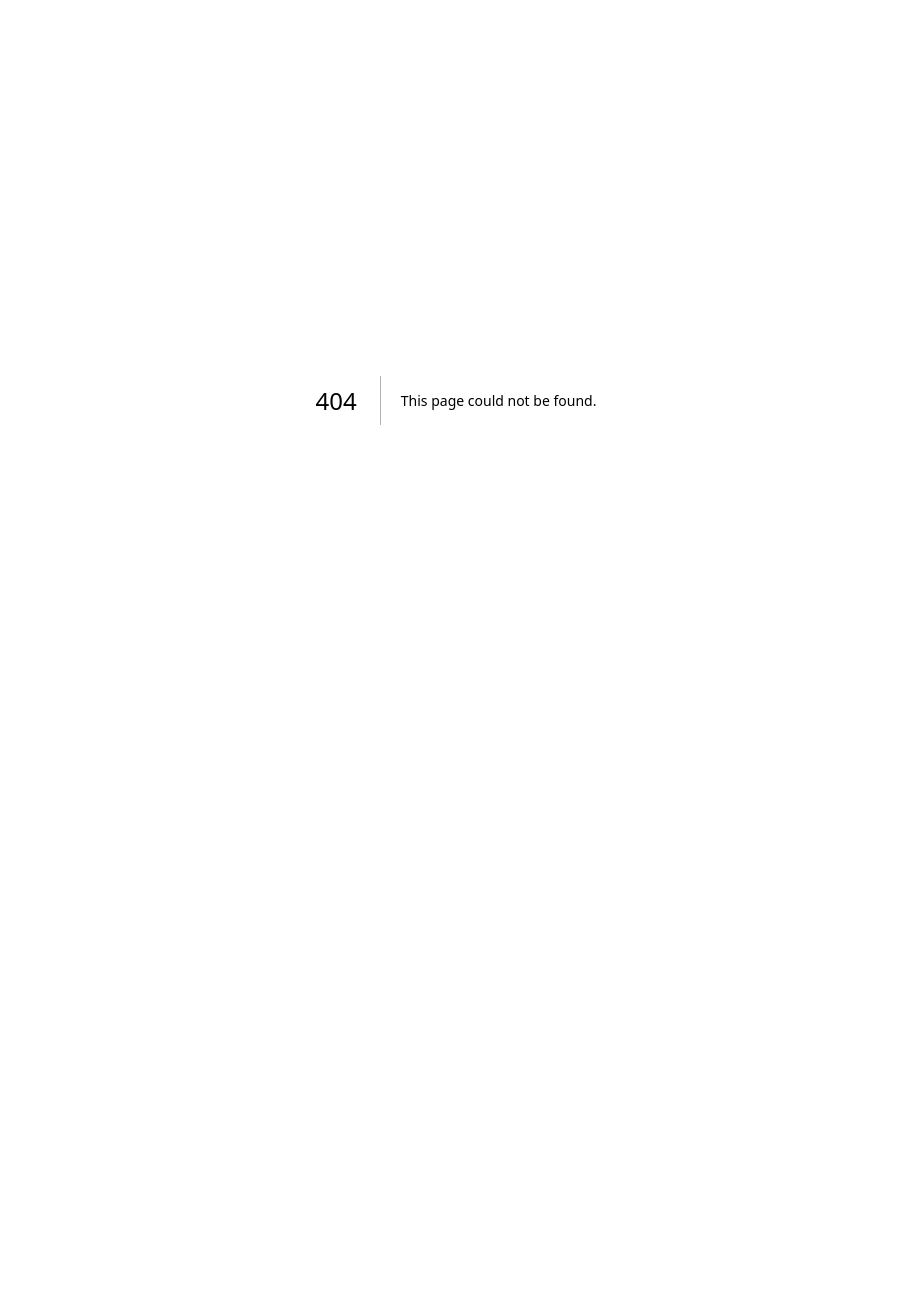
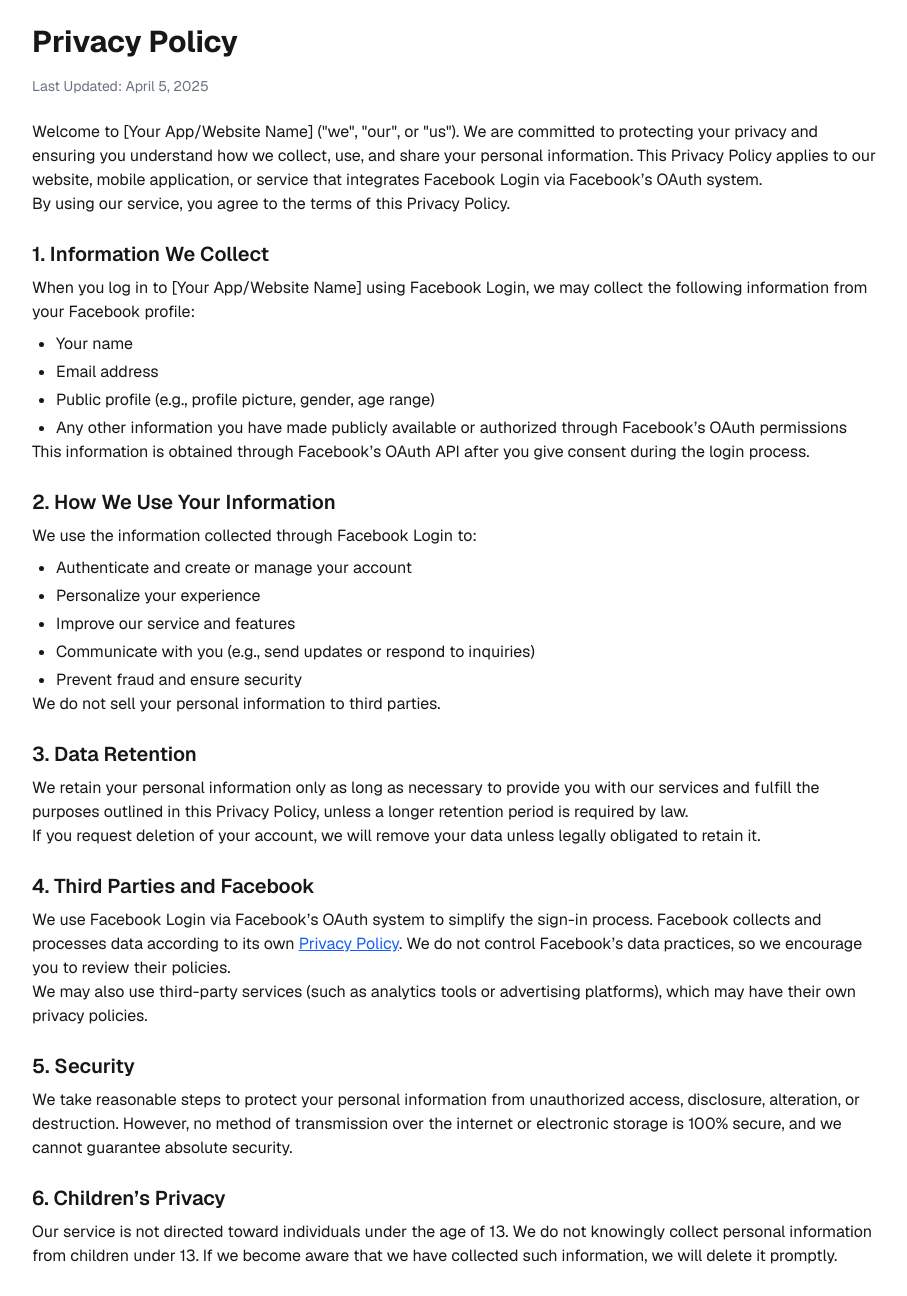
Before and after one commit to AkioCkist/CarAppWebDesign, a Next.js app: page /privacy-policy in a window 1280 px wide. Before the commit this address had no page. Shown: the top 1296 px of the page, without its empty margins (184-1091 px from the left). Before the commit the page ends 800 px from the top, so only its background shows below. Built offline with nearby package versions, Linux system fonts and the light colour scheme.

Commit message:
feat: add Privacy Policy page with data collection and usage details

```diff
--- /dev/null
+++ b/src/app/privacy-policy/page.tsx
@@ -0,0 +1,85 @@
+// app/privacy-policy/page.tsx
+
+export const metadata = {
+  title: 'Privacy Policy - Your App Name',
+  description: 'Learn how we collect, use, and protect your data.',
+};
+
+export default function PrivacyPolicy() {
+  return (
+    <div className="max-w-4xl mx-auto p-6 font-sans">
+      <h1 className="text-3xl font-bold mb-4">Privacy Policy</h1>
+      <p className="text-sm text-gray-500 mb-6">Last Updated: April 5, 2025</p>
+
+      <section className="mb-6">
+        <p>Welcome to [Your App/Website Name] (&quot;we&quot;, &quot;our&quot;, or &quot;us&quot;). We are committed to protecting your privacy and ensuring you understand how we collect, use, and share your personal information. This Privacy Policy applies to our website, mobile application, or service that integrates Facebook Login via Facebook’s OAuth system.</p>
+        <p>By using our service, you agree to the terms of this Privacy Policy.</p>
+      </section>
+
+      <section className="mb-6">
+        <h2 className="text-xl font-semibold mb-2">1. Information We Collect</h2>
+        <p>When you log in to [Your App/Website Name] using Facebook Login, we may collect the following information from your Facebook profile:</p>
+        <ul className="list-disc ml-6 mt-2 space-y-1">
+          <li>Your name</li>
+          <li>Email address</li>
+          <li>Public profile (e.g., profile picture, gender, age range)</li>
+          <li>Any other information you have made publicly available or authorized through Facebook’s OAuth permissions</li>
+        </ul>
+        <p>This information is obtained through Facebook’s OAuth API after you give consent during the login process.</p>
+      </section>
+
+      <section className="mb-6">
+        <h2 className="text-xl font-semibold mb-2">2. How We Use Your Information</h2>
+        <p>We use the information collected through Facebook Login to:</p>
+        <ul className="list-disc ml-6 mt-2 space-y-1">
+          <li>Authenticate and create or manage your account</li>
+          <li>Personalize your experience</li>
+          <li>Improve our service and features</li>
+          <li>Communicate with you (e.g., send updates or respond to inquiries)</li>
+          <li>Prevent fraud and ensure security</li>
+        </ul>
+        <p>We do not sell your personal information to third parties.</p>
+      </section>
+
+      <section className="mb-6">
+        <h2 className="text-xl font-semibold mb-2">3. Data Retention</h2>
+        <p>We retain your personal information only as long as necessary to provide you with our services and fulfill the purposes outlined in this Privacy Policy, unless a longer retention period is required by law.</p>
+        <p>If you request deletion of your account, we will remove your data unless legally obligated to retain it.</p>
+      </section>
+
+      <section className="mb-6">
+        <h2 className="text-xl font-semibold mb-2">4. Third Parties and Facebook</h2>
+        <p>We use Facebook Login via Facebook’s OAuth system to simplify the sign-in process. Facebook collects and processes data according to its own <a href="https://www.facebook.com/privacy/explanation"  className="text-blue-600 underline" target="_blank" rel="noopener noreferrer">Privacy Policy</a>. We do not control Facebook’s data practices, so we encourage you to review their policies.</p>
+        <p>We may also use third-party services (such as analytics tools or advertising platforms), which may have their own privacy policies.</p>
+      </section>
+
+      <section className="mb-6">
+        <h2 className="text-xl font-semibold mb-2">5. Security</h2>
+        <p>We take reasonable steps to protect your personal information from unauthorized access, disclosure, alteration, or destruction. However, no method of transmission over the internet or electronic storage is 100% secure, and we cannot guarantee absolute security.</p>
+      </section>
+
+      <section className="mb-6">
+        <h2 className="text-xl font-semibold mb-2">6. Children’s Privacy</h2>
+        <p>Our service is not directed toward individuals under the age of 13. We do not knowingly collect personal information from children under 13. If we become aware that we have collected such information, we will delete it promptly.</p>
+      </section>
+
+      <section className="mb-6">
+        <h2 className="text-xl font-semibold mb-2">7. Changes to This Privacy Policy</h2>
+        <p>We may update this Privacy Policy from time to time. If we make material changes, we will notify you via email or prominent notice on our site. Continued use of our service after any changes indicates your acceptance of the updated policy.</p>
+      </section>
+
+      <section className="mb-6">
+        <h2 className="text-xl font-semibold mb-2">8. Contact Us</h2>
+        <p>If you have questions about this Privacy Policy or our data practices, please contact us at:</p>
+        <ul className="mt-2 list-none ml-0 space-y-1">
+          <li>📧 Email: <a href="mailto:your-contact-email@example.com" className="text-blue-600 underline">your-contact-email@example.com</a></li>
+          <li>🌐 Website: <a href="https://yourwebsite.com"  className="text-blue-600 underline" target="_blank" rel="noopener noreferrer">https://yourwebsite.com</a></li>
+        </ul>
+      </section>
+
+      <p className="text-center text-gray-600 text-sm mt-8">
+        Thank you for trusting [Your App/Website Name]. We value your privacy and strive to be transparent about how we handle your data.
+      </p>
+    </div>
+  );
+}
```
